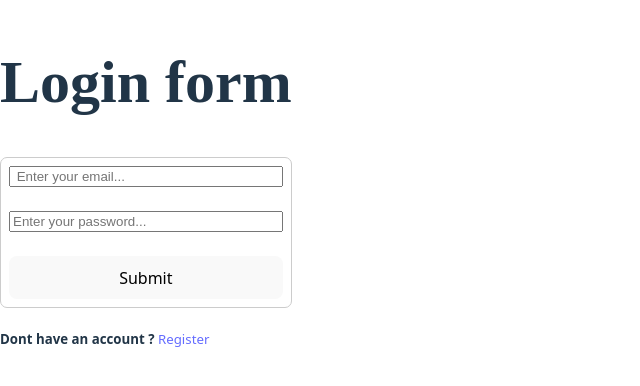
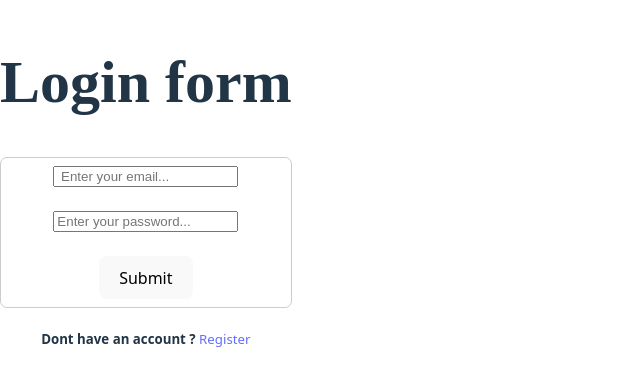
Before and after one commit to Ajay-kandula/QUIZ-App, a React (Vite) app: page /login in a window 1280 px wide. Shown: the part 210-596 px from the top of the page, without its empty margins (0-640 px from the left). Built offline with nearby package versions, Linux system fonts and the light colour scheme.

Commit message:
"update"

```diff
--- a/src/Pages/Login.jsx
+++ b/src/Pages/Login.jsx
@@ -28,13 +28,13 @@ const Login =()=>{
     return(
         <>
             <h1 style={{ textAlign:"center",font:"initial",fontWeight:'bold',fontSize:"60px"}}>Login form</h1>
-            <form onSubmit={handleSubmit} style={{display:"flex", flexDirection:'column',textAlign:"center", border:"1px solid #ccc", borderRadius:"7px", padding:"8px"}}>
+            <form onSubmit={handleSubmit} style={{alignItems:'center',textAlign:"center",display:"flex", flexDirection:'column',textAlign:"center", border:"1px solid #ccc", borderRadius:"7px", padding:"8px"}}>
                 <input type="email" value={user.email} name="email" placeholder=" Enter your email..." onChange={handlechange} required/><br/>
                 <input type="password" value={user.password} name="password" placeholder="Enter your password..." onChange={handlechange} required/><br/>
                 <button type="submit" >Submit</button>
             </form>
 
-            <h5>Dont have an account ? <Link to='/Register' > Register</Link></h5>
+            <h5 style={{textAlign:'center'}}>Dont have an account ? <Link to='/Register' > Register</Link></h5>
 
 
         </>
```
